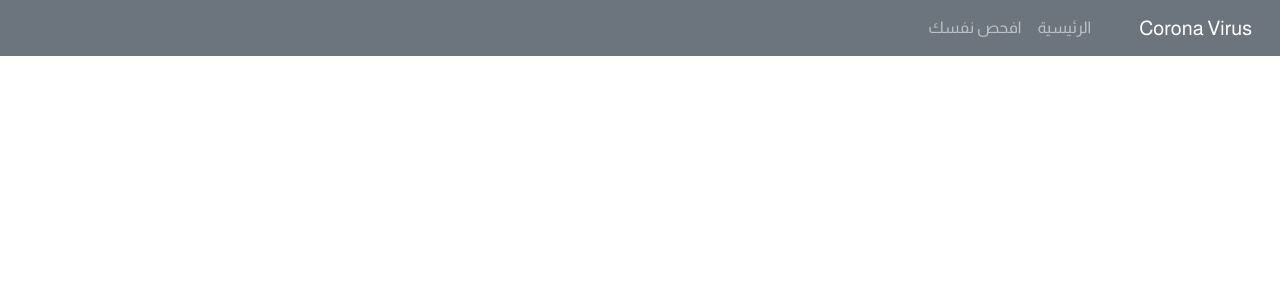
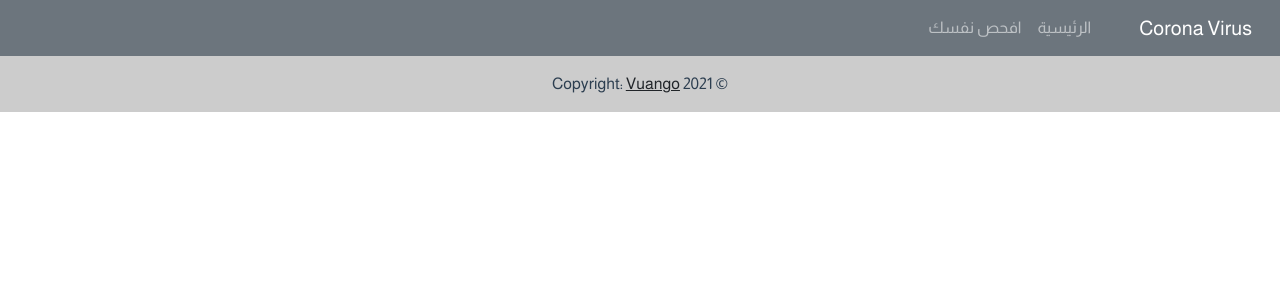
Before and after one commit to sohepalslamat/corona-virus, a Vue app: page /home in a window 1280 px wide. Shown: the top 300 px of the page. Built offline with nearby package versions, Linux system fonts and the light colour scheme.

Commit message:
add footer

```diff
--- a/src/App.vue
+++ b/src/App.vue
@@ -1,7 +1,15 @@
 <template>
 <div>
   <nav-bar />
-  <router-view></router-view>
+  <router-view style="min-height:800px;"></router-view>
+  <footer>
+    <!-- Copyright -->
+    <div class="text-center p-3" style="background-color: rgba(0, 0, 0, 0.2);">
+      © 2021 Copyright:
+      <a class="text-dark" href="https://www.youtube.com/channel/UCzfT1tSJXPkrtllnTSUIvZQ">Vuango</a>
+    </div>
+    <!-- Copyright -->
+  </footer>
 </div>
 </template>
 
```
